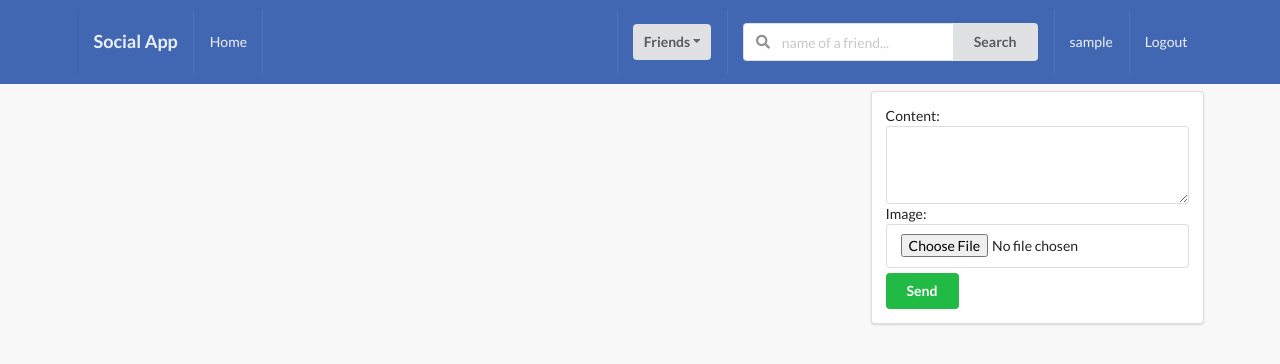
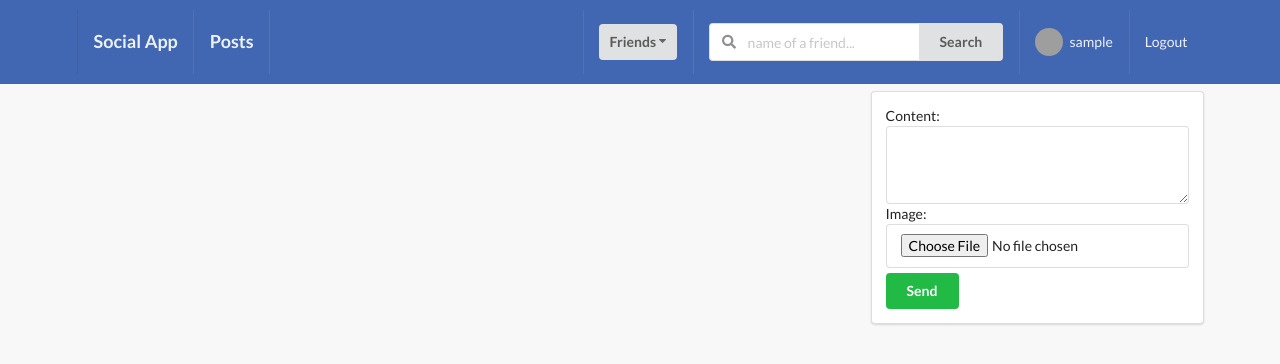
Before and after one commit to Geo2809/social_app, a Django app: page /posts/ in a window 1280 px wide. Shown: the top 364 px of the page. Run offline with Django 4.2, Linux system fonts and the light colour scheme; the visitor is signed in with stand-in values (Sample User, id 1); data comes from the database, SQL or seed files in the repository; data that the repository does not hold is empty; some libraries are stand-ins or nearby versions; grey boxes are pictures that could not be loaded.

Commit message:
Add link paths in navbar + dropdown menu

```diff
--- a/static/main.js
+++ b/static/main.js
@@ -1,5 +1,7 @@
 $(document).ready(function(){
     $("#modal-btn").click(function(){
             $(".ui.modal").modal("show");
-        })
     })
+    $('.ui.dropdown').dropdown()
+
+})
--- a/templates/main/navbar.html
+++ b/templates/main/navbar.html
@@ -1,11 +1,13 @@
-<div class="ui inverted menu nav mb-7">
+{% url 'profiles:all-profiles-view' as all_profiles %}
+{% url 'profiles:friend-requests-received-view' as friend_requests %}
+<div class="ui inverted menu nav mb-7 ui">
   <div class="ui container">
-    <a href="" class="item">
+    <a href="{% url 'home-view' %}" class="item">
         <h3>Social App</h3>
     </a>
     {% if request.user.is_authenticated %}
-    <a href="" class="item">
-        Home
+    <a href="{% url 'posts:main-post-view' %}" class="item">
+        <h3>Posts</h3>
     </a>
     {% endif %}
 
@@ -15,11 +17,11 @@
             <div class="ui floating dropdown icon button white"> Friends
                 <i class="dropdown icon"></i>
                 <div class="menu">
-                    <a href="" class="item">
+                    <a href="{{ all_profiles }}" class="{% if request.path == all_profiles %}active{% endif %} item">
                         All Profiles
                     </a>
-                    <a href="" class="item">
-                        Friend Requests
+                    <a href="{{ friend_requests }}" class="{% if request.path == friend_requests %}active{% endif %} item">
+                        Friend Requests &nbsp; <div class="ui blue label">{{ nr_of_requests }}</div>
                     </a>
                 </div>
              </div>
@@ -34,15 +36,15 @@
             </form>
             </div>
 
-            <a href="" class="item">
-                 {{ request.user }}
+            <a href="{% url 'profiles:my-profile-view' %}" class="item">
+                 <img class="ui avatar image" src="{{ request.user.profile.avatar.url }}" alt="">&nbsp;{{ request.user }}
             </a>
 
-            <a href="" class="ui item">
+            <a href="{% url 'account_logout' %}" class="ui item">
                 Logout
             </a>
         {% else %}
-        <a href="" class="ui item">
+        <a href="{% url 'account_login' %}" class="ui item">
                 Login
             </a>
         {% endif %}
```
